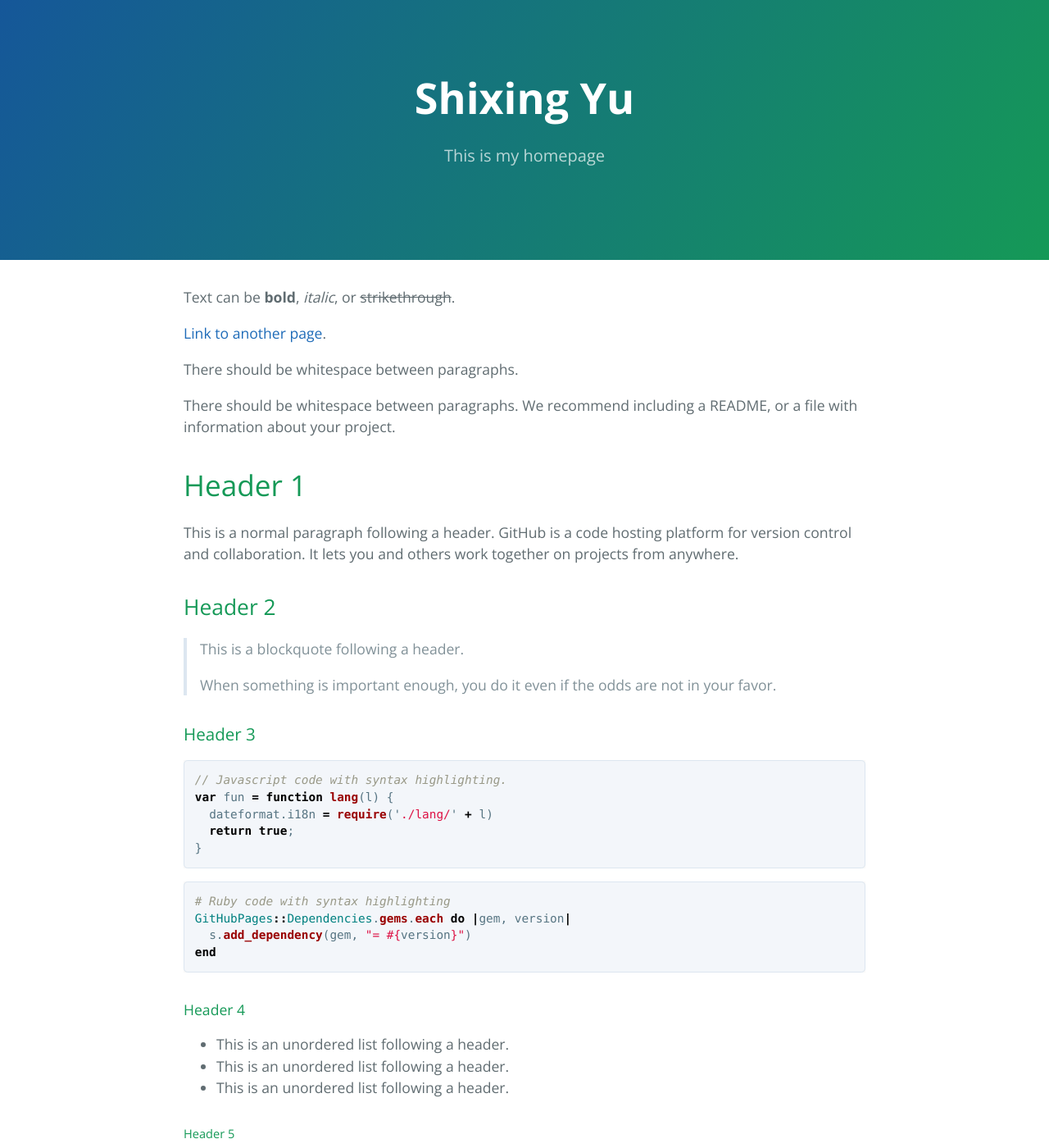
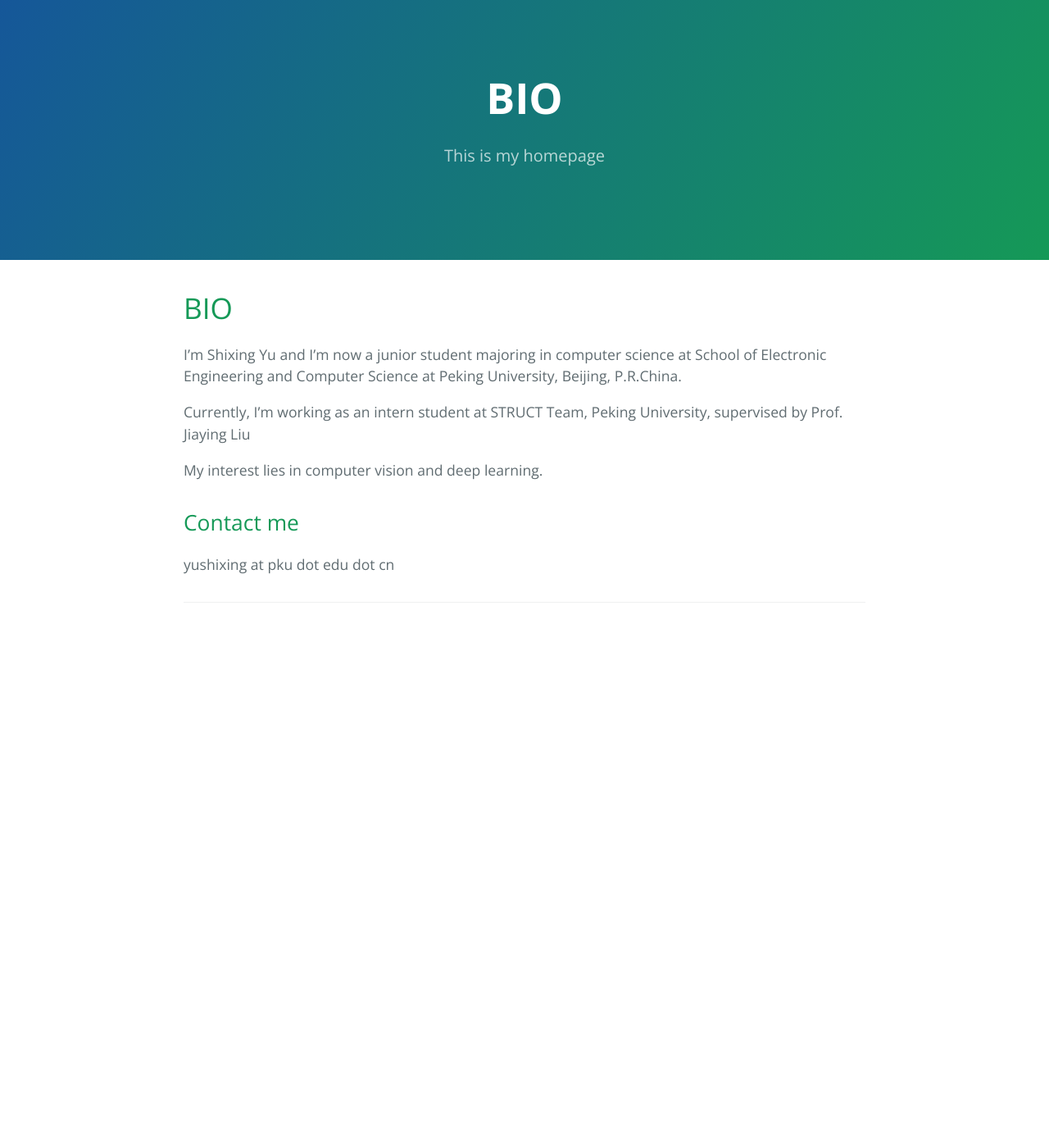
Before and after one commit to billysx/billysx.github.io, a Jekyll site: the page built from index.md, in a window 1280 px wide and 1400 px high. Shown: the whole window at 82% size. Built offline with Jekyll 4.4.1, drawn with Linux system fonts in a browser that asks for light colours; our own code applies the rules of GitHub Pages for plain Markdown files; some of the changed text lies outside the part shown.

Commit message:
Update index.md

````diff
--- a/index.md
+++ b/index.md
@@ -1,123 +1,10 @@
----
-layout: default
----
+# BIO
 
-Text can be **bold**, _italic_, or ~~strikethrough~~.
+I'm Shixing Yu and I'm now a junior student majoring in computer science at School of Electronic Engineering and Computer Science at Peking University, Beijing, P.R.China.
 
-[Link to another page](./another-page.html).
+Currently,  I'm working as an intern student at STRUCT Team, Peking University, supervised by Prof. Jiaying Liu
 
-There should be whitespace between paragraphs.
+My interest lies in computer vision and deep learning.
 
-There should be whitespace between paragraphs. We recommend including a README, or a file with information about your project.
-
-# Header 1
-
-This is a normal paragraph following a header. GitHub is a code hosting platform for version control and collaboration. It lets you and others work together on projects from anywhere.
-
-## Header 2
-
-> This is a blockquote following a header.
->
-> When something is important enough, you do it even if the odds are not in your favor.
-
-### Header 3
-
-```js
-// Javascript code with syntax highlighting.
-var fun = function lang(l) {
-  dateformat.i18n = require('./lang/' + l)
-  return true;
-}
-```
-
-```ruby
-# Ruby code with syntax highlighting
-GitHubPages::Dependencies.gems.each do |gem, version|
-  s.add_dependency(gem, "= #{version}")
-end
-```
-
-#### Header 4
-
-*   This is an unordered list following a header.
-*   This is an unordered list following a header.
-*   This is an unordered list following a header.
-
-##### Header 5
-
-1.  This is an ordered list following a header.
-2.  This is an ordered list following a header.
-3.  This is an ordered list following a header.
-
-###### Header 6
-
-| head1        | head two          | three |
-|:-------------|:------------------|:------|
-| ok           | good swedish fish | nice  |
-| out of stock | good and plenty   | nice  |
-| ok           | good `oreos`      | hmm   |
-| ok           | good `zoute` drop | yumm  |
-
-### There's a horizontal rule below this.
-
-* * *
-
-### Here is an unordered list:
-
-*   Item foo
-*   Item bar
-*   Item baz
-*   Item zip
-
-### And an ordered list:
-
-1.  Item one
-1.  Item two
-1.  Item three
-1.  Item four
-
-### And a nested list:
-
-- level 1 item
-  - level 2 item
-  - level 2 item
-    - level 3 item
-    - level 3 item
-- level 1 item
-  - level 2 item
-  - level 2 item
-  - level 2 item
-- level 1 item
-  - level 2 item
-  - level 2 item
-- level 1 item
-
-### Small image
-
-![Octocat](https://github.githubassets.com/images/icons/emoji/octocat.png)
-
-### Large image
-
-![Branching](https://guides.github.com/activities/hello-world/branching.png)
-
-
-### Definition lists can be used with HTML syntax.
-
-<dl>
-<dt>Name</dt>
-<dd>Godzilla</dd>
-<dt>Born</dt>
-<dd>1952</dd>
-<dt>Birthplace</dt>
-<dd>Japan</dd>
-<dt>Color</dt>
-<dd>Green</dd>
-</dl>
-
-```
-Long, single-line code blocks should not wrap. They should horizontally scroll if they are too long. This line should be long enough to demonstrate this.
-```
-
-```
-The final element.
-```
+## Contact me
+yushixing at pku dot edu dot cn
````
